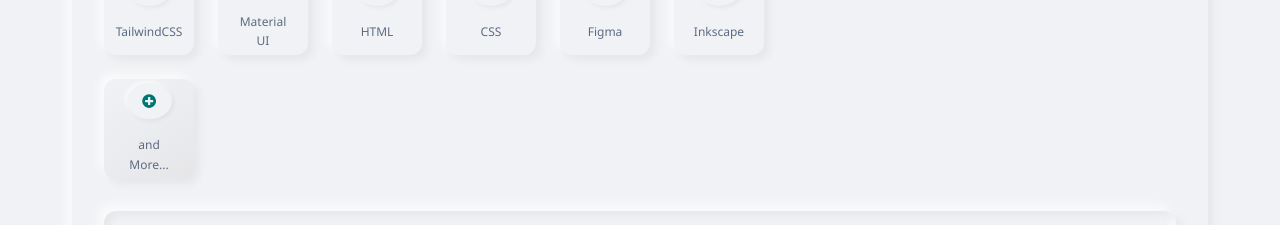
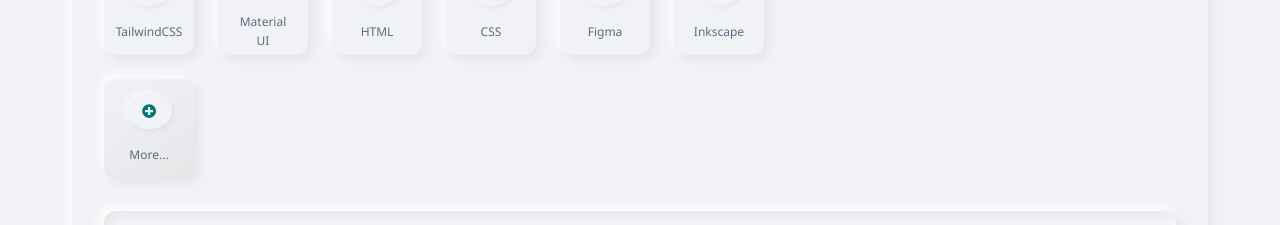
Before and after one commit to billahdotdev/billah, a React (Vite) app: page / in a window 1280 px wide. Shown: the part 1744-1969 px from the top of the page. Built offline with nearby package versions, Linux system fonts and the light colour scheme.

Commit message:
Improving

```diff
--- a/src/components/AboutSection.jsx
+++ b/src/components/AboutSection.jsx
@@ -70,7 +70,7 @@ function AboutSection({ darkMode }) {
       logo: "https://cdn.jsdelivr.net/gh/devicons/devicon/icons/inkscape/inkscape-original.svg",
     },
     {
-      name: "and More...",
+      name: "More...",
       logo: null,
       isButton: true,
     },
```
